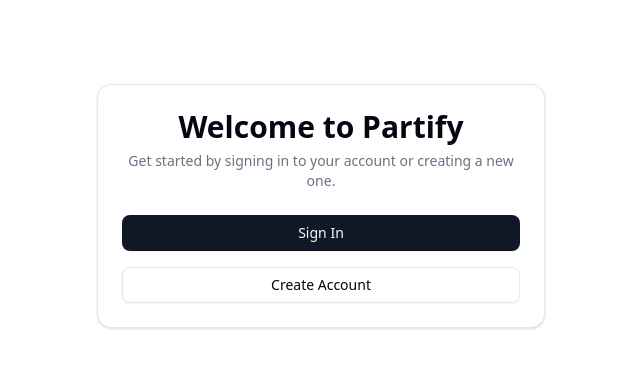
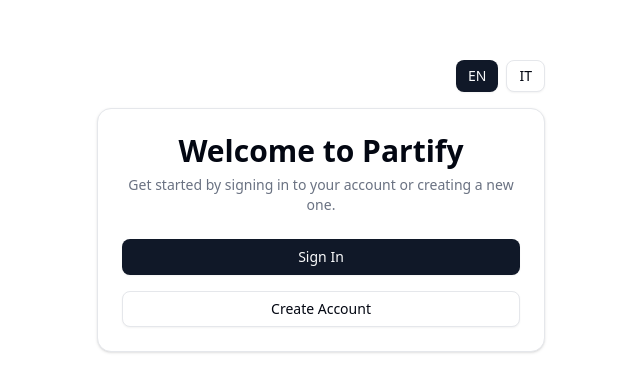
Before and after one commit to BigFishIta/partify, a Next.js app: page / in a window 1280 px wide. Shown: the part 194-586 px from the top of the page, without its empty margins (319-959 px from the left). Built offline with nearby package versions, Linux system fonts and the light colour scheme.

Commit message:
Add minimal i18n and timezone support

```diff
--- a/src/app/layout.tsx
+++ b/src/app/layout.tsx
@@ -1,6 +1,7 @@
 import type { Metadata } from "next";
 import { Geist, Geist_Mono } from "next/font/google";
 import "../globals.css";
+import { LocaleProvider } from "@/contexts/LocaleContext";
 
 const geistSans = Geist({
   variable: "--font-geist-sans",
@@ -27,7 +28,9 @@ export default function RootLayout({
       <body
         className={`${geistSans.variable} ${geistMono.variable} antialiased`}
       >
-        {children}
+        <LocaleProvider>
+          {children}
+        </LocaleProvider>
       </body>
     </html>
   );
--- a/src/app/page.tsx
+++ b/src/app/page.tsx
@@ -1,11 +1,16 @@
 import Link from "next/link"
 import { Button } from "@/components/ui/button"
 import { Card, CardContent, CardDescription, CardHeader, CardTitle } from "@/components/ui/card"
+import { LocaleSelector } from "@/components/LocaleSelector"
 
 export default function Home() {
   return (
     <div className="min-h-screen flex items-center justify-center p-4">
-      <Card className="w-full max-w-md">
+      <div className="w-full max-w-md">
+        <div className="flex justify-end mb-4">
+          <LocaleSelector />
+        </div>
+        <Card className="w-full">
           <CardHeader className="text-center">
             <CardTitle className="text-3xl font-bold">Welcome to Partify</CardTitle>
             <CardDescription>
@@ -22,5 +27,6 @@ export default function Home() {
           </CardContent>
         </Card>
       </div>
+    </div>
   )
 }
--- /dev/null
+++ b/src/components/LocaleSelector.tsx
@@ -0,0 +1,28 @@
+"use client"
+
+import { useLocale } from '@/contexts/LocaleContext'
+import { Button } from '@/components/ui/button'
+import { Locale } from '@/lib/i18n'
+
+export function LocaleSelector() {
+  const { locale, setLocale } = useLocale()
+
+  return (
+    <div className="flex gap-2">
+      <Button
+        variant={locale === 'en' ? 'default' : 'outline'}
+        size="sm"
+        onClick={() => setLocale('en')}
+      >
+        EN
+      </Button>
+      <Button
+        variant={locale === 'it' ? 'default' : 'outline'}
+        size="sm"
+        onClick={() => setLocale('it')}
+      >
+        IT
+      </Button>
+    </div>
+  )
+}
--- /dev/null
+++ b/src/contexts/LocaleContext.tsx
@@ -0,0 +1,66 @@
+"use client"
+
+import { createContext, useContext, useState, useEffect, ReactNode } from 'react'
+import { Locale, defaultLocale } from '@/lib/i18n'
+import { getUserTimezone } from '@/lib/timezone'
+
+interface LocaleContextType {
+  locale: Locale
+  setLocale: (locale: Locale) => void
+  timezone: string
+  setTimezone: (timezone: string) => void
+}
+
+const LocaleContext = createContext<LocaleContextType | undefined>(undefined)
+
+export function LocaleProvider({ children }: { children: ReactNode }) {
+  const [locale, setLocale] = useState<Locale>(defaultLocale)
+  const [timezone, setTimezone] = useState<string>('UTC')
+
+  useEffect(() => {
+    // Load saved locale from localStorage
+    const savedLocale = localStorage.getItem('locale') as Locale
+    if (savedLocale && ['en', 'it'].includes(savedLocale)) {
+      setLocale(savedLocale)
+    }
+
+    // Set user's timezone
+    setTimezone(getUserTimezone())
+  }, [])
+
+  const handleSetLocale = (newLocale: Locale) => {
+    setLocale(newLocale)
+    localStorage.setItem('locale', newLocale)
+  }
+
+  return (
+    <LocaleContext.Provider value={{
+      locale,
+      setLocale: handleSetLocale,
+      timezone,
+      setTimezone
+    }}>
+      {children}
+    </LocaleContext.Provider>
+  )
+}
+
+export function useLocale() {
+  const context = useContext(LocaleContext)
+  if (context === undefined) {
+    throw new Error('useLocale must be used within a LocaleProvider')
+  }
+  return context
+}
+
+export function useTranslation() {
+  const { locale } = useLocale()
+
+  return {
+    t: (key: string, params?: Record<string, string | number>) => {
+      const { t } = require('@/lib/i18n')
+      return t(key, locale, params)
+    },
+    locale
+  }
+}
--- /dev/null
+++ b/src/lib/i18n.ts
@@ -0,0 +1,72 @@
+export type Locale = 'en' | 'it'
+
+export const defaultLocale: Locale = 'en'
+export const locales: Locale[] = ['en', 'it']
+
+export const translations = {
+  en: {
+    // Auth
+    'auth.signin': 'Sign in',
+    'auth.signup': 'Create account',
+    'auth.email': 'Email',
+    'auth.password': 'Password',
+    'auth.confirmPassword': 'Confirm Password',
+    'auth.continueWith': 'or continue with',
+    'auth.noAccount': "Don't have an account? Sign up",
+    'auth.hasAccount': 'Already have an account? Sign in',
+    'auth.signinWith': 'Sign in with {provider}',
+
+    // Common
+    'common.welcome': 'Welcome to Partify',
+    'common.getStarted': 'Get started by signing in to your account or creating a new one.',
+    'common.createAccount': 'Create Account',
+
+    // Validation
+    'validation.emailRequired': 'Please enter a valid email address',
+    'validation.passwordMin': 'Password must be at least {min} characters',
+    'validation.passwordsMatch': "Passwords don't match",
+
+    // Errors
+    'error.authFailed': 'Authentication failed',
+    'error.unexpected': 'An unexpected error occurred. Please try again.',
+  },
+  it: {
+    // Auth
+    'auth.signin': 'Accedi',
+    'auth.signup': 'Crea account',
+    'auth.email': 'Email',
+    'auth.password': 'Password',
+    'auth.confirmPassword': 'Conferma Password',
+    'auth.continueWith': 'o continua con',
+    'auth.noAccount': 'Non hai un account? Registrati',
+    'auth.hasAccount': 'Hai già un account? Accedi',
+    'auth.signinWith': 'Accedi con {provider}',
+
+    // Common
+    'common.welcome': 'Benvenuto su Partify',
+    'common.getStarted': 'Inizia accedendo al tuo account o creandone uno nuovo.',
+    'common.createAccount': 'Crea Account',
+
+    // Validation
+    'validation.emailRequired': 'Inserisci un indirizzo email valido',
+    'validation.passwordMin': 'La password deve avere almeno {min} caratteri',
+    'validation.passwordsMatch': 'Le password non corrispondono',
+
+    // Errors
+    'error.authFailed': 'Autenticazione fallita',
+    'error.unexpected': 'Si è verificato un errore imprevisto. Riprova.',
+  }
+} as const
+
+export function t(key: string, locale: Locale = defaultLocale, params?: Record<string, string | number>): string {
+  const translation = translations[locale]
+  let text = (translation as any)[key] || key
+
+  if (params) {
+    Object.entries(params).forEach(([param, value]) => {
+      text = text.replace(`{${param}}`, String(value))
+    })
+  }
+
+  return text
+}
--- /dev/null
+++ b/src/lib/timezone.ts
@@ -0,0 +1,55 @@
+export function getUserTimezone(): string {
+  if (typeof window !== 'undefined') {
+    return Intl.DateTimeFormat().resolvedOptions().timeZone
+  }
+  return 'UTC'
+}
+
+export function formatDateTime(
+  date: Date | string,
+  timezone?: string,
+  locale: string = 'en'
+): string {
+  const dateObj = typeof date === 'string' ? new Date(date) : date
+  const tz = timezone || getUserTimezone()
+
+  return new Intl.DateTimeFormat(locale, {
+    timeZone: tz,
+    year: 'numeric',
+    month: 'short',
+    day: 'numeric',
+    hour: '2-digit',
+    minute: '2-digit',
+  }).format(dateObj)
+}
+
+export function formatTime(
+  date: Date | string,
+  timezone?: string,
+  locale: string = 'en'
+): string {
+  const dateObj = typeof date === 'string' ? new Date(date) : date
+  const tz = timezone || getUserTimezone()
+
+  return new Intl.DateTimeFormat(locale, {
+    timeZone: tz,
+    hour: '2-digit',
+    minute: '2-digit',
+  }).format(dateObj)
+}
+
+export function formatDate(
+  date: Date | string,
+  timezone?: string,
+  locale: string = 'en'
+): string {
+  const dateObj = typeof date === 'string' ? new Date(date) : date
+  const tz = timezone || getUserTimezone()
+
+  return new Intl.DateTimeFormat(locale, {
+    timeZone: tz,
+    year: 'numeric',
+    month: 'long',
+    day: 'numeric',
+  }).format(dateObj)
+}
```
Lines whose indentation alone changed are shown as unchanged.
